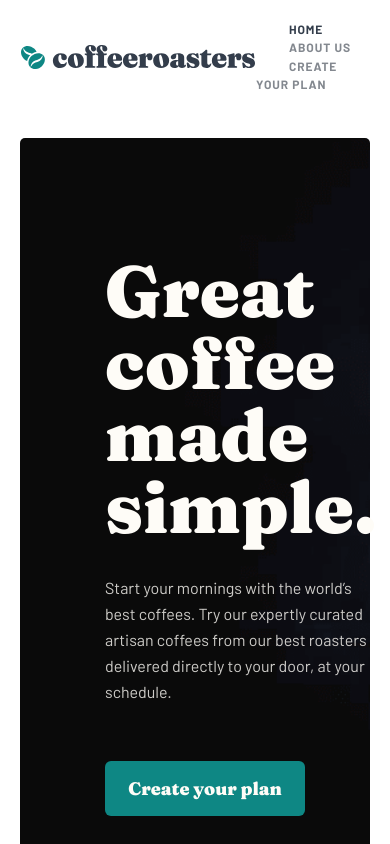
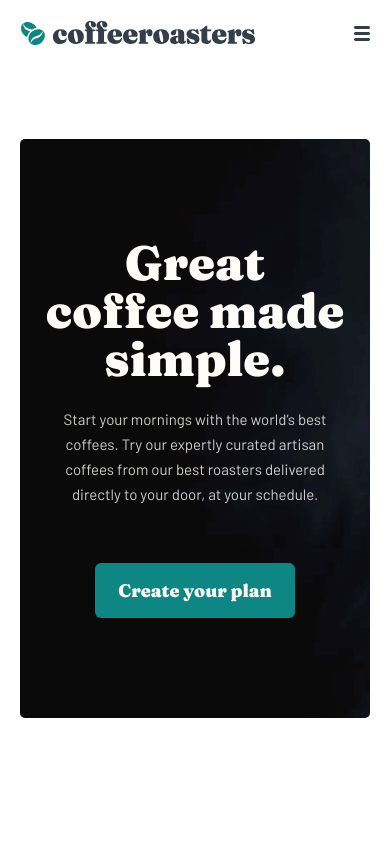
Before and after one commit to ubkbek/coffe__with-sass, a plain HTML site: page index.html in a window 390 px wide. Shown: the top 844 px of the page. Drawn offline with Linux system fonts and the light colour scheme.

Commit message:
add responsive design to header section

```diff
--- a/index.html
+++ b/index.html
@@ -26,6 +26,13 @@
                     </li>
                 </ul>
             </nav>
+
+            <div class="header__menu">
+                <div class="header__button">
+                    <img src="./images/burger-menu.svg" alt="burger-menu" class="header__button-on-img" width="16" height="15">
+                    <img src="./images/close.svg" alt="close" class="header__button-off-img" width="14" height="13">
+                </div>
+            </div>
         </div>
     </header>
 
--- a/scss/all-blocks/_header.scss
+++ b/scss/all-blocks/_header.scss
@@ -27,11 +27,64 @@
         &:hover{
             color: $dark_grey_blue;
         }
+    }
 
-    }
+		&__menu {
+            display: none;
+		}
+
+		&__button-on-img {
+            display: block;
+		}
+
+		&__button-off-img {
+            display: none;
+		}
+
 
 }
 
 .header__nav-link--active{
     color: #333D4B;
 }
+
+@media only screen and (max-width: 768px) {
+    // header
+    .header {
+        padding-bottom: 53px;
+
+		&__container {
+
+		}
+
+
+}
+.container {
+    max-width: 768px;
+}
+  }
+
+  @media only screen and (max-width: 720px){
+    .header {
+        margin-bottom: 40px;
+
+		&__container {
+            width: 100%;
+		}
+
+
+        nav{
+            display: none;
+        }
+
+
+
+
+		&__menu {
+            display: block;
+		}
+
+
+}
+
+  }
--- a/scss/all-blocks/_hero.scss
+++ b/scss/all-blocks/_hero.scss
@@ -41,3 +41,60 @@
         margin-bottom: 56px;
     }
 }
+
+
+
+@media only screen and (max-width: 768px) {
+    .hero {
+        margin-bottom: 144px;
+
+        &__container {
+            padding-top: 104px;
+            padding-left: 58px;
+            padding-bottom: 104px;
+            object-position: cover;
+
+        }
+
+        &__box {
+            max-width: 398px;
+        }
+
+        &__heading {
+            max-width: 329px;
+            font-family: 'Fraunces', Arial, sans-serif;
+            font-weight: 900;
+            font-size: 48px;
+            line-height: 48px;
+            margin-bottom: 24px;
+        }
+
+        &__text {
+            max-width: 398px;
+            opacity: 0.8;
+            margin-bottom: 56px;
+            font-size: 15px;
+            line-height: 25px;
+        }
+    }
+}
+
+@media only screen and (max-width: 720px) {
+    .hero {
+        margin-bottom: 120px;
+
+        &__container {
+            padding: 0;
+        }
+
+        &__box {
+            margin: 100px 24px;
+            max-width: 279xp;
+            width: 100%;
+            display: flex;
+            flex-direction: column;
+            align-items: center;
+
+            text-align: center;
+        }
+}
```
Also changed, not shown: css/main.css, images/burger-menu.svg (added), images/close.svg (added), 1 other file.
